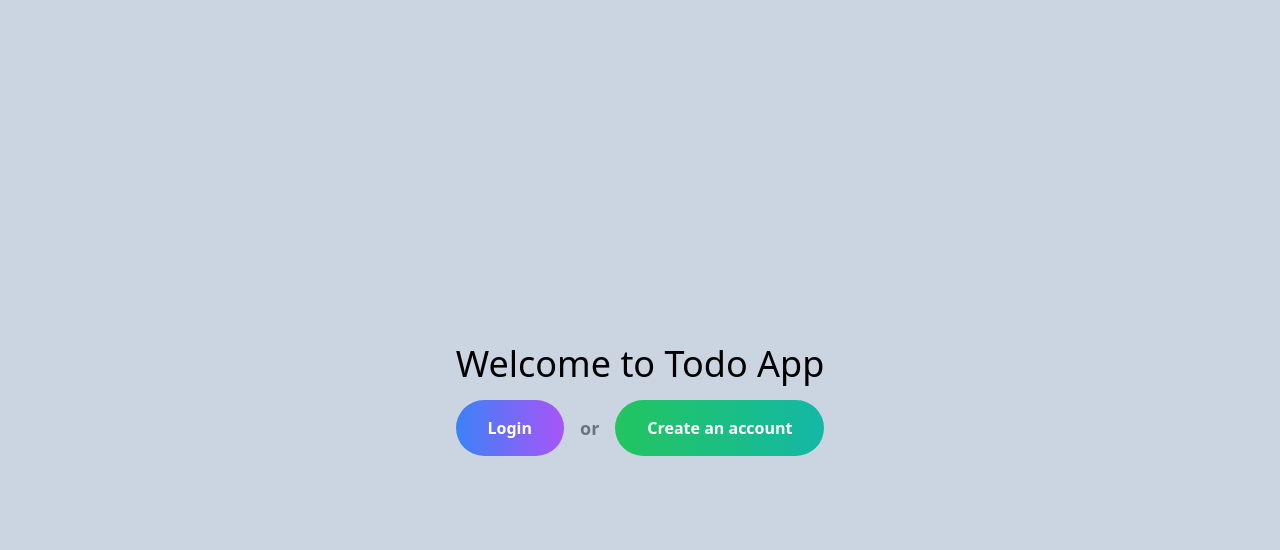
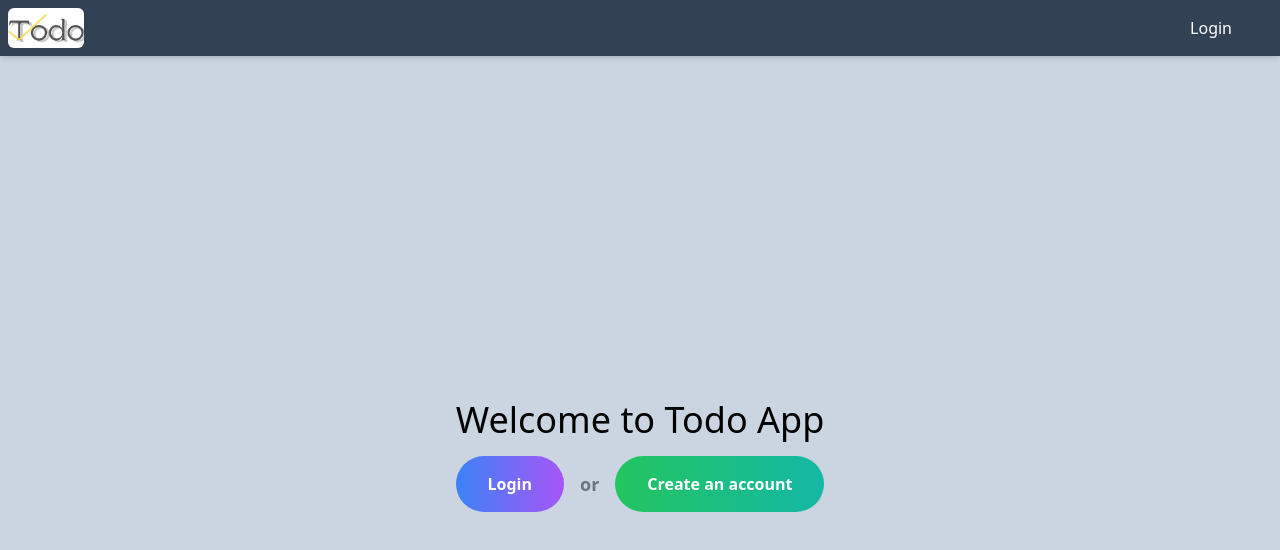
Before and after one commit to shome98/todo-auth, a React (Vite) app in the folder todo-auth-client/: page / in a window 1280 px wide. Shown: the top 550 px of the page. Built offline with nearby package versions, Linux system fonts and the light colour scheme.

Commit message:
header add

```diff
--- a/todo-auth-client/src/App.tsx
+++ b/todo-auth-client/src/App.tsx
@@ -7,13 +7,15 @@ import { Toaster } from "react-hot-toast"
 import Profile from "./components/profile/Profile"
 import ForgotPassword from "./components/profile/ForgotPassword"
 import WhatsNew from "./pages/WhatsNew"
+import Header from "./components/Header"
 
 function App() {
 
   return (
     <>
-      <Toaster position="top-center" reverseOrder={false}/>
+      <Toaster position="top-center" reverseOrder={false} />
       <Router>
+        <Header/>
         <Routes>
           <Route path="/" element={<Home/> } />
           <Route path="/login" element={<Login/> } />
```
